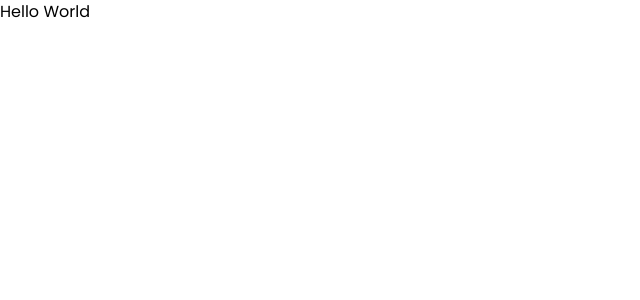
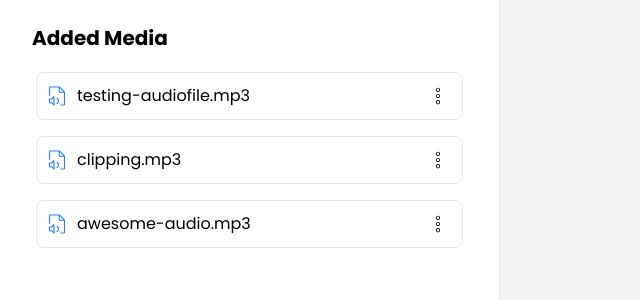
Before and after one commit to marionikolov17/silencerer, a Next.js app: page / in a window 1280 px wide. Shown: the top 300 px of the page, without its empty margins (0-640 px from the left). Built offline with nearby package versions, Linux system fonts and the light colour scheme.

Commit message:
Create: added media files containers

```diff
--- a/package.json
+++ b/package.json
@@ -12,7 +12,8 @@
     "dependencies": {
         "next": "15.2.3",
         "react": "^19.0.0",
-        "react-dom": "^19.0.0"
+        "react-dom": "^19.0.0",
+        "react-icons": "^5.5.0"
     },
     "devDependencies": {
         "@eslint/eslintrc": "^3",
--- a/src/app/layout.tsx
+++ b/src/app/layout.tsx
@@ -9,7 +9,8 @@ const poppins = Poppins({
 
 export const metadata: Metadata = {
   title: 'Silencerer',
-  description: 'Free and Open-Source Audio Silence Detection and Removal',
+  description:
+    'Free and Open-Source Audio & Video Silence Detection and Removal',
 };
 
 export default function RootLayout({
--- a/src/app/page.tsx
+++ b/src/app/page.tsx
@@ -1,7 +1,11 @@
+import AddedMedia from '@/components/AddedMedia';
+
 export default function Home() {
   return (
-    <main>
-      <h1>Hello World</h1>
+    <main className="w-full min-h-screen relative flex flex-col overflow-x-hidden">
+      <div className="w-full h-[700px] bg-gray-100 flex border-b border-gray-200">
+        <AddedMedia />
+      </div>
     </main>
   );
 }
--- /dev/null
+++ b/src/components/AddedMedia.tsx
@@ -0,0 +1,68 @@
+'use client';
+
+import useHandleClickOutside from '@/hooks/useHandleClickOutside';
+import { useState } from 'react';
+import { useRef } from 'react';
+import { CiMenuKebab } from 'react-icons/ci';
+import { FiEdit2 } from 'react-icons/fi';
+import { PiFileAudioLight, PiTrashBold } from 'react-icons/pi';
+
+export default function AddedMedia() {
+  return (
+    <div className="w-[500px] h-full flex flex-col gap-y-4 px-8 py-6 bg-white border-r border-gray-200 relative">
+      <h1 className="text-xl font-bold">Added Media</h1>
+      <div className="w-full grow flex flex-col overflow-y-auto overflow-x-hidden p-1 gap-y-4">
+        <AddedMediaItem name="testing-audiofile.mp3" />
+        <AddedMediaItem name="clipping.mp3" />
+        <AddedMediaItem name="awesome-audio.mp3" />
+      </div>
+    </div>
+  );
+}
+
+function AddedMediaItem({ name }: { name: string }) {
+  const containerRef = useRef<HTMLDivElement>(null);
+  const [isMenuOpen, setIsMenuOpen] = useState(false);
+
+  useHandleClickOutside(containerRef, () => setIsMenuOpen(false));
+
+  return (
+    <div ref={containerRef} className="relative overflow-x-visible">
+      <div className="w-full h-12 rounded-lg border border-gray-200 flex items-center px-2 py-1 hover:ring-2 hover:ring-blue-500 transition-all duration-300">
+        <PiFileAudioLight className="text-2xl text-blue-500" />
+        <div className="grow overflow-hidden">
+          <p className="text-base grow ms-2">{name}</p>
+        </div>
+        <button
+          className="cursor-pointer w-8 h-8 flex items-center justify-center rounded-full hover:bg-gray-100 transition-all duration-300"
+          title="Options"
+          onClick={() => setIsMenuOpen((prev) => !prev)}
+        >
+          <CiMenuKebab className="text-xl" />
+        </button>
+      </div>
+      {isMenuOpen && (
+        <div
+          className="bg-white border fixed z-50 shadow-lg border-gray-200 rounded-lg w-48 h-max flex flex-col items-center overflow-hidden"
+          style={{
+            top: containerRef.current
+              ? containerRef.current.getBoundingClientRect().bottom - 35 + 'px'
+              : '0',
+            left: containerRef.current
+              ? containerRef.current.getBoundingClientRect().right - 5 + 'px'
+              : '0',
+          }}
+        >
+          <button className="w-full flex py-2 px-4 items-center gap-x-2 hover:bg-gray-100 transition-all duration-300 cursor-pointer">
+            <FiEdit2 className="text-lg" />
+            <p className="text-sm">Rename</p>
+          </button>
+          <button className="w-full flex py-2 px-4 text-red-500 items-center gap-x-2 hover:bg-gray-100 transition-all duration-300 cursor-pointer">
+            <PiTrashBold className="text-lg" />
+            <p className="text-sm">Remove</p>
+          </button>
+        </div>
+      )}
+    </div>
+  );
+}
--- /dev/null
+++ b/src/hooks/useHandleClickOutside.tsx
@@ -0,0 +1,22 @@
+import { useCallback, useEffect } from 'react';
+
+export default function useHandleClickOutside(
+  ref: React.RefObject<HTMLDivElement | null>,
+  callback: () => void,
+) {
+  const handleClickOutside = useCallback(
+    (event: MouseEvent) => {
+      if (ref?.current && !ref.current.contains(event.target as Node)) {
+        callback();
+      }
+    },
+    [ref, callback],
+  );
+
+  useEffect(() => {
+    document.addEventListener('mousedown', handleClickOutside);
+    return () => {
+      document.removeEventListener('mousedown', handleClickOutside);
+    };
+  }, [handleClickOutside]);
+}
```
Also changed, not shown: 1 other file (tests, documents, lock files or other folders).
